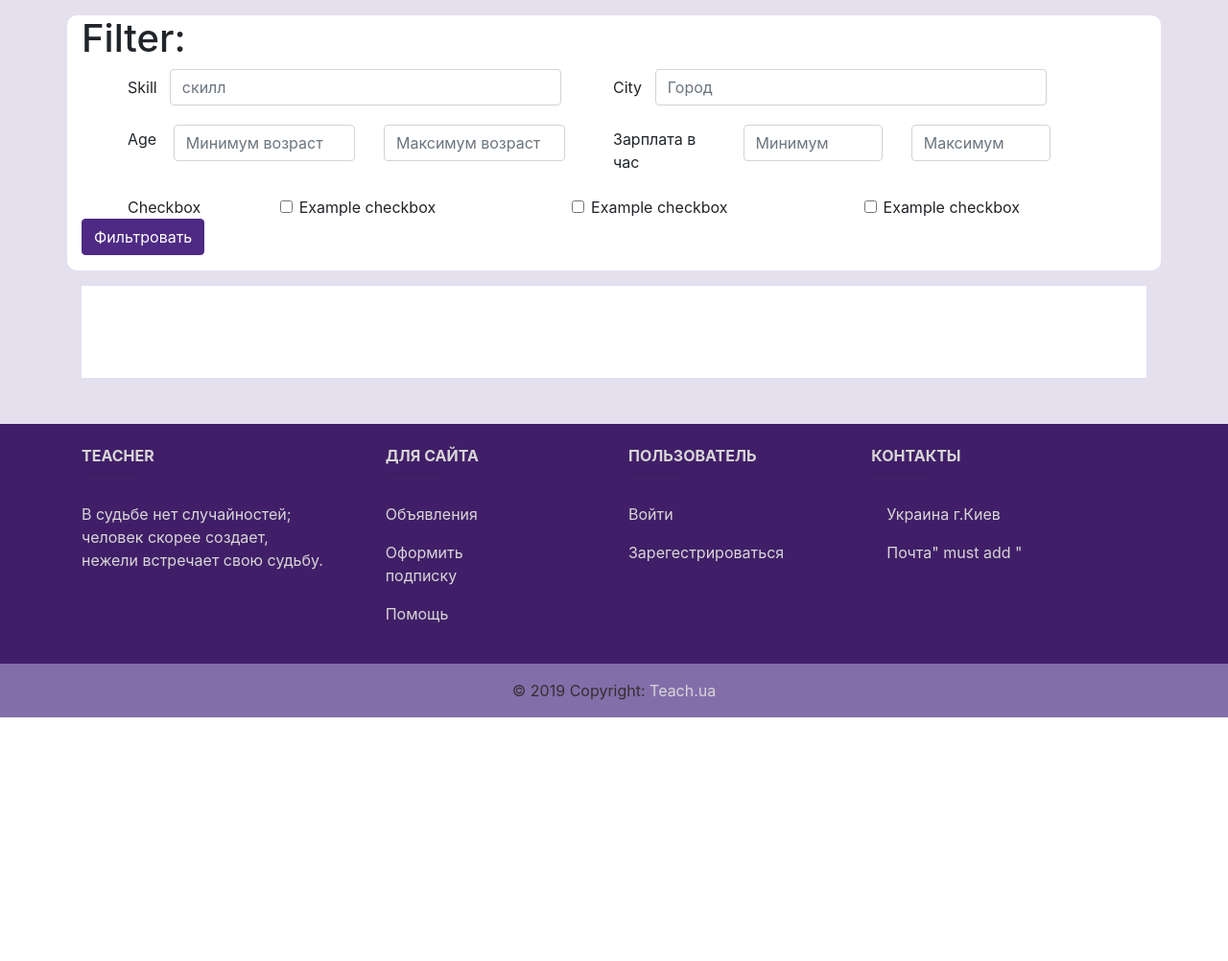
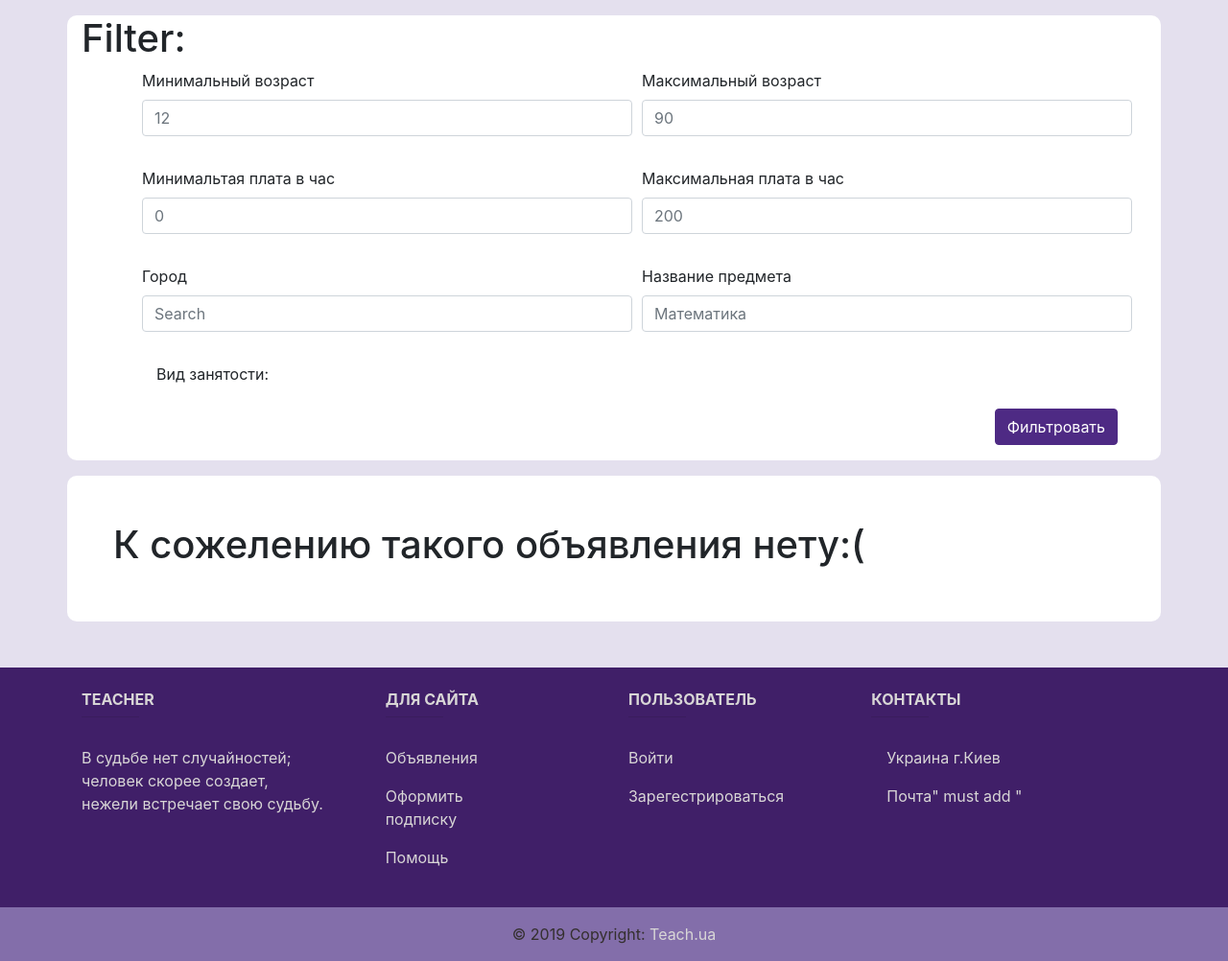
Before and after one commit to VladisIove/teach.ua, a Django app: page /home/ in a window 1280 px wide. Shown: the part 68-1070 px from the top of the page at 96% size. Before the commit the page ends 816 px from the top, so only its background shows below. Run offline with Django 3.2, Linux system fonts and the light colour scheme; some libraries are stand-ins or nearby versions.

Commit message:
Frontend and add filter

```diff
--- a/templates/base.html
+++ b/templates/base.html
@@ -28,6 +28,11 @@
 
 }
 
+  .form-control:focus{
+    outline: none ;
+    border-color:  #401f68;
+   box-shadow: 0 0 0 0.2rem rgb(64, 31, 104, .25) ;
+  }
   .btn-primary{
   color: white;
   background-color: #4e2a84;
--- a/templates/home.html
+++ b/templates/home.html
@@ -1,11 +1,11 @@
 {% extends 'base.html' %}
 {% load static %}
 {% block title %}Teach.ua{% endblock %}
-{% block content %}
+{% load crispy_forms_tags %}
 {% block css %}
 <style>
 
-  .filter{
+  .main, .filter{
     background: white;
     border-radius: 10px;
   }
@@ -26,82 +26,61 @@
     min-height: 100% ;
 
   }
-
+.form-check{
+  display: inline-block;
+}
 
 </style>
 {% endblock %}
+{% block content %}
+
 
 
 <div class="row">
   <div class="col-12 filter mt-3 mb-3">
     <h1>Filter:</h1>
     <div class="ml-lg-5">
-      <form>
-        <div class="form-row">
+      <form method="GET">
 
+        <div class="form-group col-md-12 order-md-first">
 
-          <div class="form-group col-md-6 row">
-            <label for="inputEmail4" class="col-sm-1 col-form-label">Skill</label>
-            <div class="col-sm-10">
-              <input type="text" class="form-control" id="inputEmail4" placeholder="скилл">
+          <div class="form-row">
+            <div class="form-group col-md-6">
+              {{ form.min_age| as_crispy_field }}
+            </div>
+                        <div class="form-group col-md-6">
+              {{ form.max_age| as_crispy_field }}
             </div>
           </div>
 
-          <div class="form-group col-md-6 row">
-            <label for="inputPassword4" class="col-sm-1 col-form-label">City</label>
-            <div class="col-sm-10">
-              <input type="text" class="form-control" id="inputPassword4" placeholder="Город">
+          <div class="form-row">
+            <div class="form-group col-md-6">
+              {{ form.min_salary| as_crispy_field }}
+            </div>
+                       <div class="form-group col-md-6">
+              {{ form.max_salary| as_crispy_field }}
             </div>
           </div>
 
-          <div class="form-group col-md-6 row">
-            <label for="inputEmail4" class="col-sm-1 col-form-label">Age</label>
-            <div class="col-sm-5">
-              <input type="text" class="form-control m-1" id="inputEmail4" placeholder="Минимум возраст">
+          <div class="form-row">
+            <div class="form-group col-md-6">
+              {{ form.city | as_crispy_field}}
             </div>
-            <div class="col-sm-5">
-              <input type="text" class="form-control m-1" id="inputEmail4" placeholder="Максимум возраст">
+            <div class="form-group col-md-6">
+              {{ form.name_skill | as_crispy_field}}
             </div>
+
           </div>
+            <div class="form-group col-md-12">
+              {{ form.type_work | as_crispy_field}}
+            </div>
 
-          <div class="form-group col-md-6 row">
-            <label for="inputEmail4" class="col-sm-3 col-form-label">Зарплата в час</label>
-            <div class="col-sm-4">
-              <input type="text" class="form-control m-1" id="inputEmail4" placeholder="Минимум">
-            </div>
-            <div class="col-sm-4">
-              <input type="text" class="form-control m-1" id="inputEmail4" placeholder="Максимум">
-            </div>
-          </div>
 
-          <div class="col-sm-2">Checkbox</div>
-          <div class="col-sm-10">
-            <div class=" row">
-              <div class="col-4">
-                <input class="form-check-input" type="checkbox" id="gridCheck1">
-                <label class="form-check-label" for="gridCheck1">
-                  Example checkbox
-                </label>
-              </div>
-              <div class="col-4">
-                <input class="form-check-input" type="checkbox" id="gridCheck1">
-                <label class="form-check-label" for="gridCheck1">
-                  Example checkbox
-                </label>
-              </div>
-              <div class="col-4">
-                <input class="form-check-input" type="checkbox" id="gridCheck1">
-                <label class="form-check-label" for="gridCheck1">
-                  Example checkbox
-                </label>
-              </div>
-            </div>
-          </div>
+
         </div>
 
 
-        </div>
-        <div class="form-group col-md-12 row  ">
+        <div class="form-group col-md-12 row  justify-content-end">
           <button type="submit" class="btn btn-primary">Фильтровать</button>
         </div>
       </form>
@@ -174,7 +153,8 @@
         </div>
       </div>
     </div>
-
+    {% empty %}
+    <h1>К сожелению такого объявления нету:(</h1>
     {% endfor %}
   </div>
 </div>
--- a/templates/registration/login.html
+++ b/templates/registration/login.html
@@ -45,7 +45,7 @@
 				<form method="post" action="">
 					{% for field in form %}
 					<div class="form-row">
-
+						{% csrf_token %}
 						<div class="form-group col-12">
 							{{ field | as_crispy_field }}
 						</div>
--- a/templates/subscribe.html
+++ b/templates/subscribe.html
@@ -61,7 +61,7 @@
   position: relative;
   margin: 20px auto;
   max-width: 335px;
-  background-color: #F4F8F9;
+  background-color: #f4faff;
   box-shadow: 0 15px 30px rgba(0, 0, 0, 0.3);
 }
 @media (min-width: 768px) {
@@ -176,6 +176,7 @@
   color: white;
   text-transform: uppercase;
 }
+
 .plans-grid-guarantee,
 .plans-grid-adaptive,
 .plans-grid-askatutor,
--- a/user/admin.py
+++ b/user/admin.py
@@ -11,7 +11,7 @@
 	fieldsets = (
 			('Main info',{
 				'classes': ('wide',),
-				'fields': ( ('name','surname', 'last_change'),
+				'fields': ( ('name','surname', 'last_change', 'valid_announcement', 'age'),
 			   			  ('img', 'city', 'type_persone' ,'about', ),
 			   			   ('subscription', 'start_subscription', 'end_subscription'))
 				}),
@@ -26,9 +26,9 @@
 				}),
 
 				)
-	list_display = ('email','name', 'surname', 'subscription', 'start_subscription', 'end_subscription')
+	list_display = ('email','name', 'surname', 'age', 'subscription','valid_announcement', 'start_subscription', 'end_subscription')
 	list_display_links = ['email',]
-	list_editable = ('subscription', 'start_subscription', 'end_subscription')
+	list_editable = ('subscription', 'start_subscription','valid_announcement', 'end_subscription', 'age', )
 
 admin.site.register( User, UserAdmin)
 admin.site.register(Skill)
--- a/user/forms.py
+++ b/user/forms.py
@@ -36,7 +36,7 @@
 		widget=forms.TextInput(attrs={'readonly':'readonly'})
 		)
 
-	about = forms.CharField(required=False, label='О себе:', widget=forms.Textarea)
+	about = forms.CharField(required=True, label='О себе:', widget=forms.Textarea)
 
 	age = forms.CharField(required=True, label='Взораст:')
 
@@ -61,3 +61,17 @@
 	name = forms.CharField(max_length=120, help_text='Имя и Фамилия')
 	email = forms.EmailField( max_length = 200)
 	message = forms.CharField(widget = forms.Textarea)
+
+
+class FilterForm( forms.Form ):
+
+	min_age = forms.IntegerField(label='Минимальный возраст', required=False, widget=forms.TextInput(attrs={'placeholder': '12'}))
+	max_age = forms.IntegerField(label='Максимальный возраст', required=False, widget=forms.TextInput(attrs={'placeholder': '90'}))
+	min_salary = forms.IntegerField(label='Минимальтая плата в час', required=False, widget=forms.TextInput(attrs={'placeholder': '0'}))
+	max_salary = forms.IntegerField(label='Максимальная плата в час', required=False, widget=forms.TextInput(attrs={'placeholder': '200'}))
+	city = forms.CharField(label='Город', required=False, widget=forms.TextInput(attrs={'placeholder': 'Search'}))
+	type_work = forms.ModelMultipleChoiceField(label = 'Вид занятости:',queryset=TypeLesson.objects.all(),
+												widget=forms.CheckboxSelectMultiple,required=False)
+	name_skill = forms.CharField(label='Название предмета', required=False, widget=forms.TextInput(attrs={'placeholder': 'Математика'}))
+	# rating = forms.BooleanField(label='Фильтровать по рейтингу', required=False) Dont working, becouse not like
+	#comment = forms.BooleanField(label='Есть комментарии у пользователя', required=False) Dont working, becouse not comment
--- a/user/views.py
+++ b/user/views.py
@@ -5,27 +5,58 @@
 from django.views.generic.list import ListView
 from django.views.generic.edit import UpdateView
 from django.contrib.auth.mixins import LoginRequiredMixin
+from django.views.generic.edit import FormMixin
 from django.utils import timezone
 from .models import User, TypeLesson
-from .forms import HelpForm, UpdateUserProfile
+from .forms import HelpForm, UpdateUserProfile, FilterForm
 # Create your views here.
 
 
 
 
-class HomePageView(ListView):
+class HomePageView(FormMixin,ListView):
 	template_name = 'home.html'
 	context_object_name = 'users'
 	model = User
+	form_class = FilterForm
+
 
 	def get_queryset(self):
-		try:
+
+		if self.request.user.is_authenticated:
 			if self.request.user.type_persone == 'S':
-				users = User.objects.filter(type_persone = 'T')
+				users = User.objects.filter(type_persone = 'T', valid_announcement=False )
 			else:
-				users = User.objects.filter(type_persone = 'S')
-		except:
-			users = User.objects.all().exclude(is_staff = True)
+				users = User.objects.filter(type_persone = 'S', valid_announcement=False )
+		else:
+			users = User.objects.all().exclude(valid_announcement=False  )
+
+
+
+
+		if self.request.GET :
+			min_age = self.request.GET['min_age'] if self.request.GET['min_age'] else 0
+			max_age = self.request.GET['max_age'] if self.request.GET['max_age'] else 110
+			min_salary = self.request.GET['min_salary'] if self.request.GET['min_salary'] else 0
+			max_salary = self.request.GET['max_salary'] if self.request.GET['max_salary'] else 1000000
+			city = self.request.GET['city'] if self.request.GET['city'] else None
+			type_work_number = self.request.GET.getlist('type_work') if self.request.GET.getlist('type_work') else None
+			name_skill = self.request.GET['name_skill'] if self.request.GET['name_skill'] else None
+
+			users = users.filter(age__gte = min_age, age__lte = max_age, price_per_hource__gte = min_salary, price_per_hource__lte = max_salary )
+
+			if city is not None:
+				users = users.filter(city__in = city)
+			if name_skill is not None:
+				users = users.filter(name_skill__in = name_skill)
+			if type_work_number is not None:
+				type_work = []
+				user = []
+				for number in type_work_number:
+					type_work.append(TypeLesson.objects.get(pk = int(number)))
+
+				users = users.filter(type_lesson__in = type_work).distinct()
+
 
 		return users
 
@@ -33,6 +64,7 @@
 	template_name = 'profile.html'
 	form_class = UpdateUserProfile
 	model = User
+
 
 	def success_url(self, request, *args, **kwargs):
 		pk = kwargs['pk']
```
